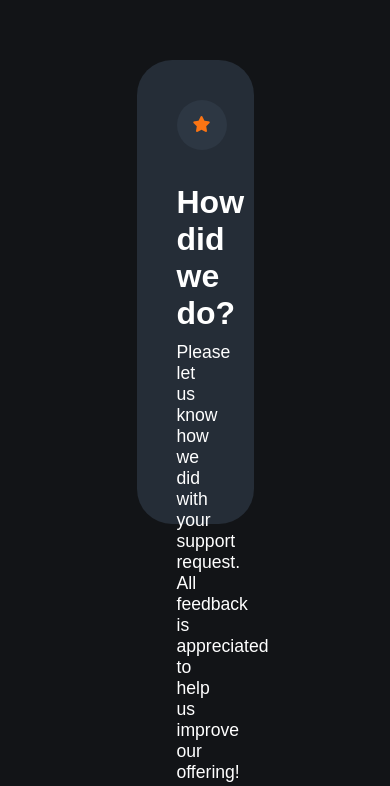
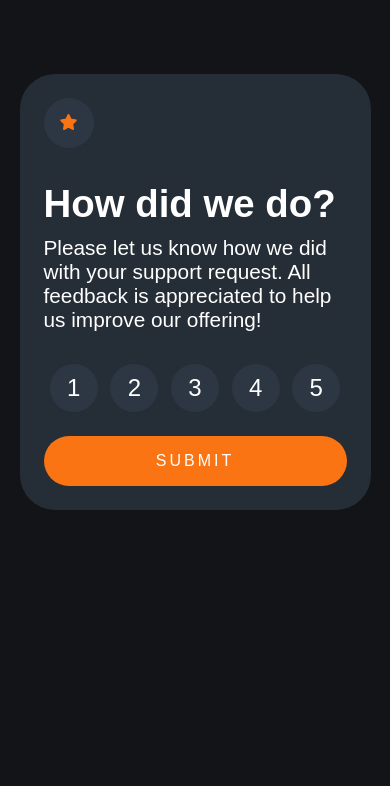
Before and after one commit to RotimiDesire/Rating-Component, a plain HTML site: page index.html in a window 390 px wide. Shown: the part 130-916 px from the top of the page. After the commit the page ends 844 px from the top, so only its background shows below. Drawn offline with Linux system fonts and the light colour scheme; a web font is replaced by a local one.

Commit message:
responsivness

```diff
--- a/style.css
+++ b/style.css
@@ -17,16 +17,12 @@ body {
 }
 
 main {
-  width: 30vw;
-  height: 55vh;
+  width: 40vw;
+  height: fit-content;
   padding: 2.5rem;
   border-radius: 35px;
   background-color: hsl(213, 19%, 18%);
 }
-
-/* .main {
-  display: none;
-} */
 
 .main .icon {
   width: fit-content;
@@ -45,11 +41,12 @@ main {
 }
 
 h1 {
+  font-size: 2.4rem;
   margin-bottom: 0.6rem;
 }
 
 p {
-  font-size: 1.1rem;
+  font-size: 1.3rem;
   margin-bottom: 2rem;
 }
 
@@ -139,3 +136,21 @@ form {
 .hidden {
   display: none;
 }
+
+@media (max-width: 950px) {
+  main {
+    width: 75vw;
+  }
+}
+
+@media (max-width: 550px) {
+  main {
+    width: 90vw;
+    padding: 1.5rem;
+  }
+
+  .btns span {
+    height: 3rem;
+    width: 3rem;
+  }
+}
```
